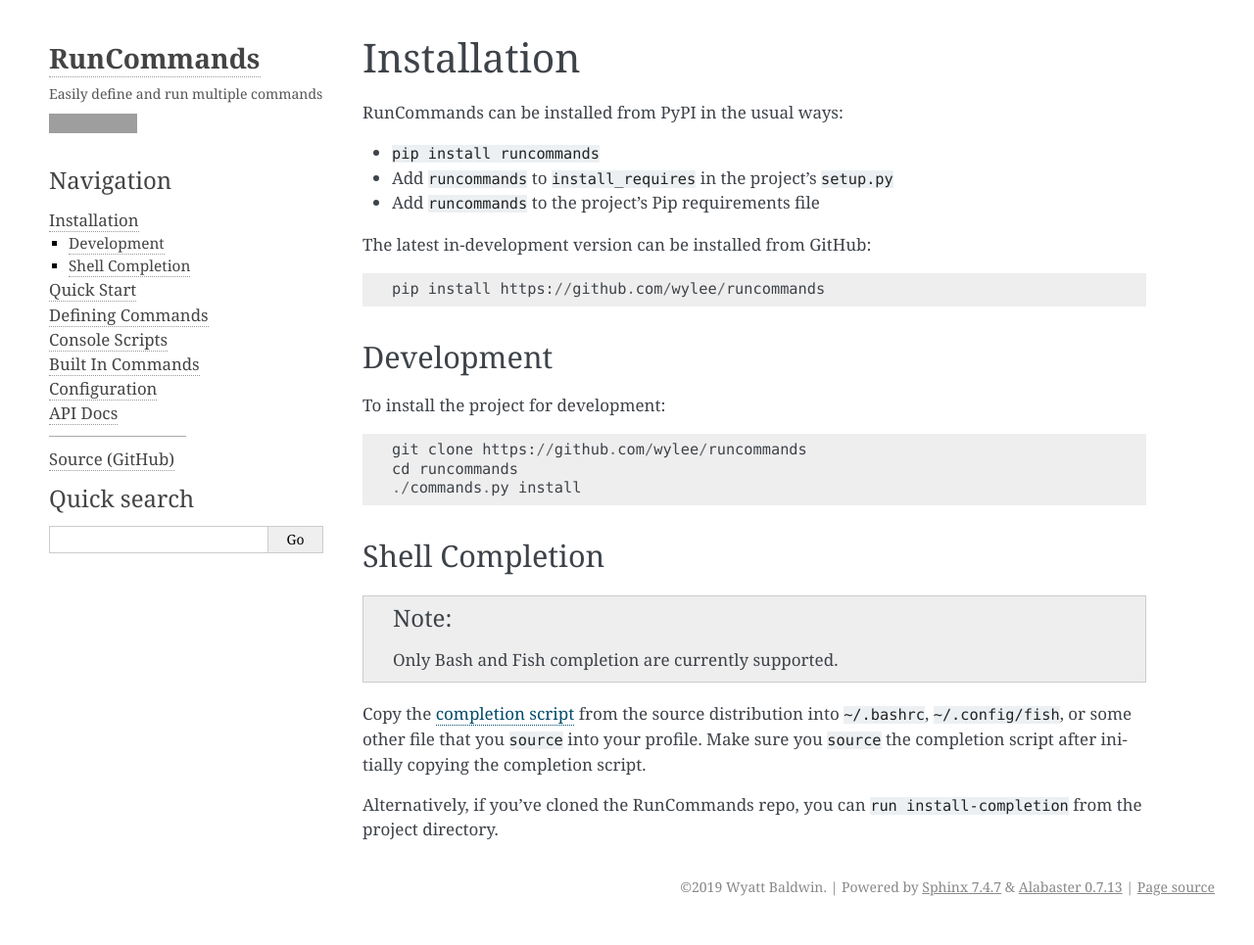
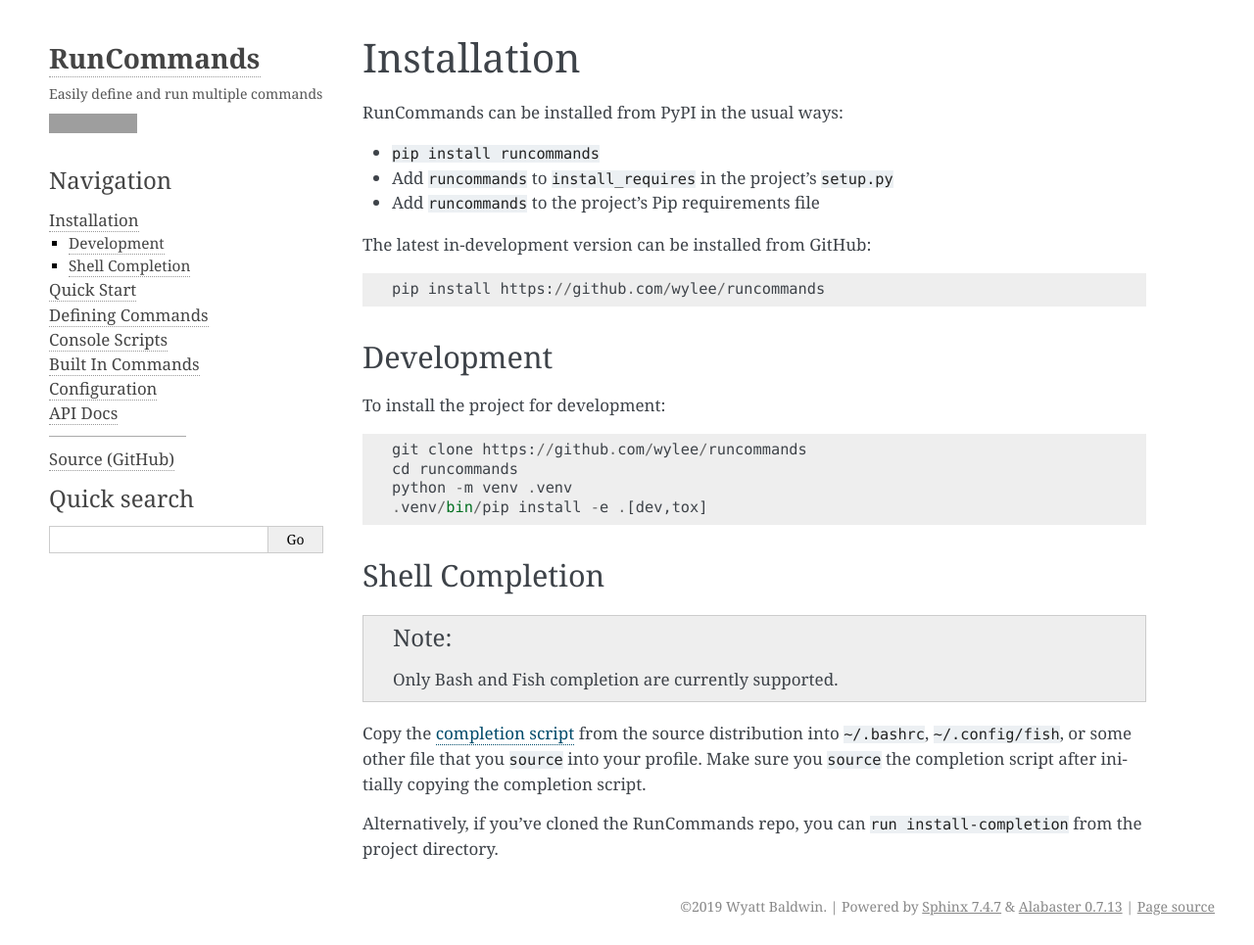
Before and after one commit to wylee/runcommands, a Sphinx documentation site: the page built from docs/installation.rst, in a window 1280 px wide and 965 px high. Shown: the whole window at 98% size. Built offline with Sphinx 7.4.7, drawn with Linux system fonts in a browser that asks for light colours; grey boxes are pictures that could not be loaded.

Commit message:
Tweak dev install instructions
- Create virtualenv at .venv (using `python -m venv`)
- Use `pip install -e .` instead of `./commands.py install`; the latter
  doesn't work in a fresh environment since some dependencies need to be
  installed first

```diff
--- a/docs/installation.rst
+++ b/docs/installation.rst
@@ -18,7 +18,8 @@
 
     git clone https://github.com/wylee/runcommands
     cd runcommands
-    ./commands.py install
+    python -m venv .venv
+    .venv/bin/pip install -e .[dev,tox]
 
 Shell Completion
 ================
```
